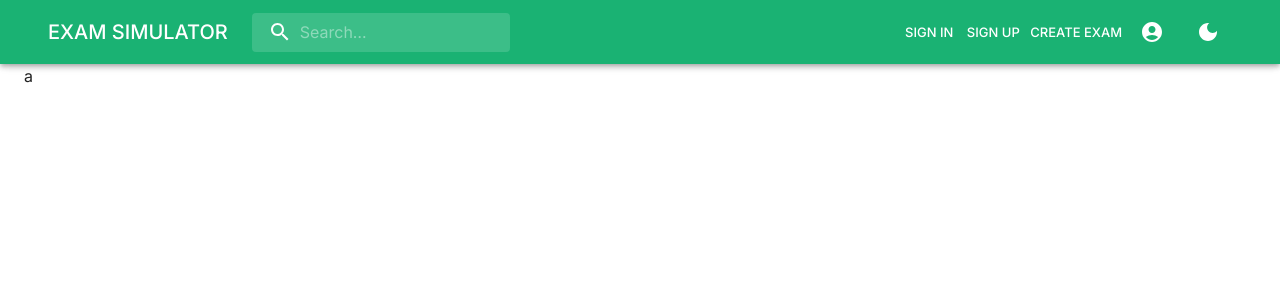
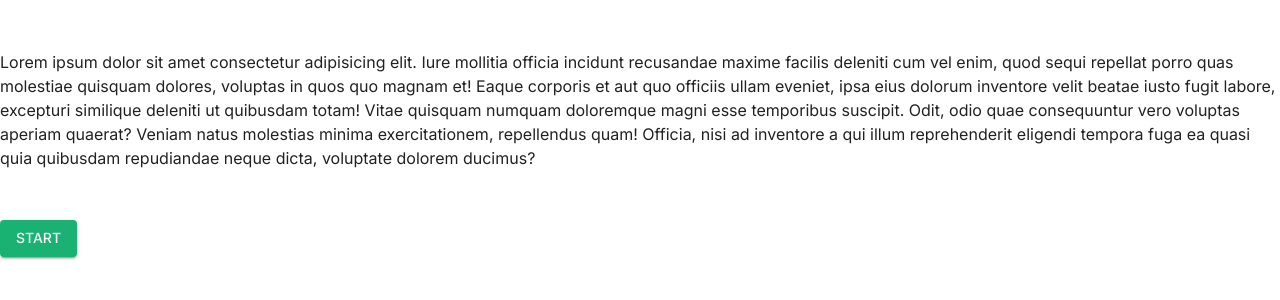
Before and after one commit to Bihan001/quizzio-frontend, a React (Create React App) app: page /exam/1/give in a window 1280 px wide. Shown: the top 300 px of the page. Built offline with nearby package versions, Linux system fonts and the light colour scheme; what react-swipeable-views-utils would draw is missing.

Commit message:
added: give-exam page, changed: navbar links

```diff
--- a/src/app.jsx
+++ b/src/app.jsx
@@ -1,8 +1,8 @@
-import { useState, useMemo, createContext } from 'react';
-import { Switch, Route } from 'react-router-dom';
+import { useState, useMemo } from 'react';
+import { Switch, Route, useLocation, Redirect } from 'react-router-dom';
 import CreateExam from 'pages/exam-creation';
 import { createTheme, ThemeProvider } from '@mui/material/styles';
-import { Button, CssBaseline, Paper } from '@mui/material';
+import { CssBaseline, Paper } from '@mui/material';
 import Navbar from 'components/navbar';
 import Signup from 'pages/auth/signup';
 import Login from 'pages/auth/login';
@@ -10,65 +10,21 @@ import User from 'pages/profile/User';
 import Home from 'pages/home';
 import GiveExam from 'pages/give-exam';
 import ExamDetails from 'pages/exam-details';
-
+import getDesignTokens from 'utilities/theme';
 
 const App = () => {
+  const location = useLocation();
   const [themeMode, setThemeMode] = useState('light');
 
-  const getDesignTokens = (mode) => ({
-    breakpoints: {
-      values: {
-        xs: 0,
-        sm: 480,
-        md: 768,
-        lg: 1024,
-        xl: 1400,
+  // The dark mode switch would invoke this method
+  const colorMode = useMemo(
+    () => ({
+      toggleColorMode: () => {
+        setThemeMode((prevMode) => (prevMode === 'light' ? 'dark' : 'light'));
       },
-    },
-    typography: {
-      htmlFontSize: 10,
-      fontFamily: "'Inter', sans-serif",
-    },
-    palette: {
-      mode,
-      common: {
-        white: '#ffffff',
-        black: '#000000',
-      }, ...(mode === 'light' ?
-        {
-          primary: {
-            main: '#1AB273',
-            contrastText: '#fff',
-            grey: '#bab5b5  ',
-          },
-          // secondary: {
-          //   light: '#F5F5F5',
-          // },
-          divider: '#1AB273',
-        }
-
-        :
-
-        {
-          primary: {
-            main: '#0dc7ca',
-            contrastText: '#000',
-          },
-          divider: '#00dbe2',
-          background: {
-            default: '#111',
-            paper: '#111',
-          },
-        }),
-    },
-  });
-
-  // The dark mode switch would invoke this method
-  const colorMode = useMemo(() => ({
-    toggleColorMode: () => {
-      setThemeMode((prevMode) => (prevMode === 'light' ? 'dark' : 'light'));
-    },
-  }), []);
+    }),
+    []
+  );
 
   const toggleTheme = () => {
     setThemeMode((t) => (t === 'light' ? 'dark' : 'light'));
@@ -82,15 +38,16 @@ const App = () => {
       <CssBaseline />
 
       <Paper elevation={0} style={{ width: '100%', minHeight: '100vh', height: '100%' }}>
-        <Navbar toggleTheme={toggleTheme} />
+        {!location.pathname.includes('/give') && <Navbar toggleTheme={toggleTheme} />}
         <Switch>
           <Route exact path='/' component={Home} />
-          <Route path='/signup' exact component={Signup} />
-          <Route path='/login' exact component={Login} />
-          <Route path='/create-exam' component={CreateExam} />
-          <Route path='/exam-details' component={ExamDetails} />
-          <Route path='/profile' component={User} />
-          <Route path='/exam/:id/give' component={GiveExam} />
+          <Route exact path='/signup' exact component={Signup} />
+          <Route exact path='/login' exact component={Login} />
+          <Route exact path='/create-exam' component={CreateExam} />
+          <Route exact path='/profile' component={User} />
+          <Route exact path='/exam/:id' component={ExamDetails} />
+          <Route exact path='/exam/:id/give' component={GiveExam} />
+          <Redirect to='/' />
         </Switch>
       </Paper>
     </ThemeProvider>
--- a/src/components/navbar/index.jsx
+++ b/src/components/navbar/index.jsx
@@ -63,7 +63,13 @@ export default function Navbar(props) {
       <AppBar position='fixed'>
         <Container maxWidth='xl'>
           <Toolbar>
-            <Typography variant='h6' noWrap component='div' sx={{ display: { xs: 'none', sm: 'block' } }}>
+            <Typography
+              variant='h6'
+              noWrap
+              component={Link}
+              to='/'
+              style={{ display: { xs: 'none', sm: 'block' }, textDecoration: 'none', color: theme.palette.common.white }}
+            >
               EXAM SIMULATOR
             </Typography>
             <Search>
--- a/src/pages/give-exam/index.jsx
+++ b/src/pages/give-exam/index.jsx
@@ -1,7 +1,21 @@
-import { Container } from '@mui/material';
+import { useState } from 'react';
+import { Container, Typography, Button, Paper, Grid } from '@mui/material';
+import Page1 from './page1';
+import Page2 from './page2';
 
 const GiveExam = () => {
-  return <Container maxWidth='xl'>a</Container>;
+  const [page, setPage] = useState(1);
+
+  const handlePageNext = () => setPage((p) => p + 1);
+
+  const handlePagePrev = () => setPage((p) => p - 1);
+
+  return (
+    <Container maxWidth='xl' style={{ padding: '5rem 0' }}>
+      {page === 1 && <Page1 handlePageNext={handlePageNext} />}
+      {page === 2 && <Page2 />}
+    </Container>
+  );
 };
 
 export default GiveExam;
--- /dev/null
+++ b/src/pages/give-exam/page1.jsx
@@ -0,0 +1,23 @@
+import { Typography, Button, Paper, Grid } from '@mui/material';
+
+const Page1 = (props) => {
+  const { handlePageNext = () => {} } = props;
+
+  return (
+    <>
+      <Paper elevation={0} style={{ display: 'flex', justifyContent: 'space-between', alignItems: 'center', paddingBottom: '5rem' }}>
+        Lorem ipsum dolor sit amet consectetur adipisicing elit. Iure mollitia officia incidunt recusandae maxime facilis deleniti cum vel
+        enim, quod sequi repellat porro quas molestiae quisquam dolores, voluptas in quos quo magnam et! Eaque corporis et aut quo officiis
+        ullam eveniet, ipsa eius dolorum inventore velit beatae iusto fugit labore, excepturi similique deleniti ut quibusdam totam! Vitae
+        quisquam numquam doloremque magni esse temporibus suscipit. Odit, odio quae consequuntur vero voluptas aperiam quaerat? Veniam natus
+        molestias minima exercitationem, repellendus quam! Officia, nisi ad inventore a qui illum reprehenderit eligendi tempora fuga ea
+        quasi quia quibusdam repudiandae neque dicta, voluptate dolorem ducimus?
+      </Paper>
+      <Button variant='contained' onClick={() => handlePageNext()}>
+        Start
+      </Button>
+    </>
+  );
+};
+
+export default Page1;
--- /dev/null
+++ b/src/pages/give-exam/page2.jsx
@@ -0,0 +1,30 @@
+import { Typography, Button, Paper, Grid } from '@mui/material';
+
+const Page1 = () => {
+  const paperHeight = 'calc(100vh - 20rem)';
+
+  return (
+    <>
+      <Paper elevation={0} style={{ display: 'flex', justifyContent: 'space-between', alignItems: 'center', paddingBottom: '5rem' }}>
+        <Typography variant='h5'>Time Remaining: </Typography>
+        <Button variant='contained' color='error'>
+          End Exam
+        </Button>
+      </Paper>
+      <Grid container spacing={5}>
+        <Grid item xs={12} md={8}>
+          <Paper elevation={2} style={{ height: paperHeight, padding: '5rem' }}>
+            a
+          </Paper>
+        </Grid>
+        <Grid item xs={12} md={4}>
+          <Paper elevation={2} style={{ height: paperHeight, padding: '5rem' }}>
+            a
+          </Paper>
+        </Grid>
+      </Grid>
+    </>
+  );
+};
+
+export default Page1;
--- /dev/null
+++ b/src/utilities/theme.jsx
@@ -0,0 +1,47 @@
+const getDesignTokens = (mode) => ({
+  breakpoints: {
+    values: {
+      xs: 0,
+      sm: 480,
+      md: 768,
+      lg: 1024,
+      xl: 1400,
+    },
+  },
+  typography: {
+    htmlFontSize: 10,
+    fontFamily: "'Inter', sans-serif",
+  },
+  palette: {
+    mode,
+    common: {
+      white: '#ffffff',
+      black: '#000000',
+    },
+    ...(mode === 'light'
+      ? {
+          primary: {
+            main: '#1AB273',
+            contrastText: '#fff',
+            grey: '#bab5b5  ',
+          },
+          // secondary: {
+          //   light: '#F5F5F5',
+          // },
+          divider: '#1AB273',
+        }
+      : {
+          primary: {
+            main: '#0dc7ca',
+            contrastText: '#000',
+          },
+          divider: '#00dbe2',
+          background: {
+            default: '#111',
+            paper: '#111',
+          },
+        }),
+  },
+});
+
+export default getDesignTokens;
```
Also changed, not shown: src/pages/home/index.jsx (+7 -18 lines), src/pages/profile/exams-list.jsx (+14 -43 lines), src/utilities/palette.jsx (deleted, +0 -16 lines), src/components/carousel/index.jsx (renamed from src/components/Carousel/index.jsx), src/components/carousel/styles.js (renamed from src/components/Carousel/styles.js), src/components/exam-details-card/index.jsx (renamed from src/components/ExamDetailsCard/ExamDetailsCard.jsx).
